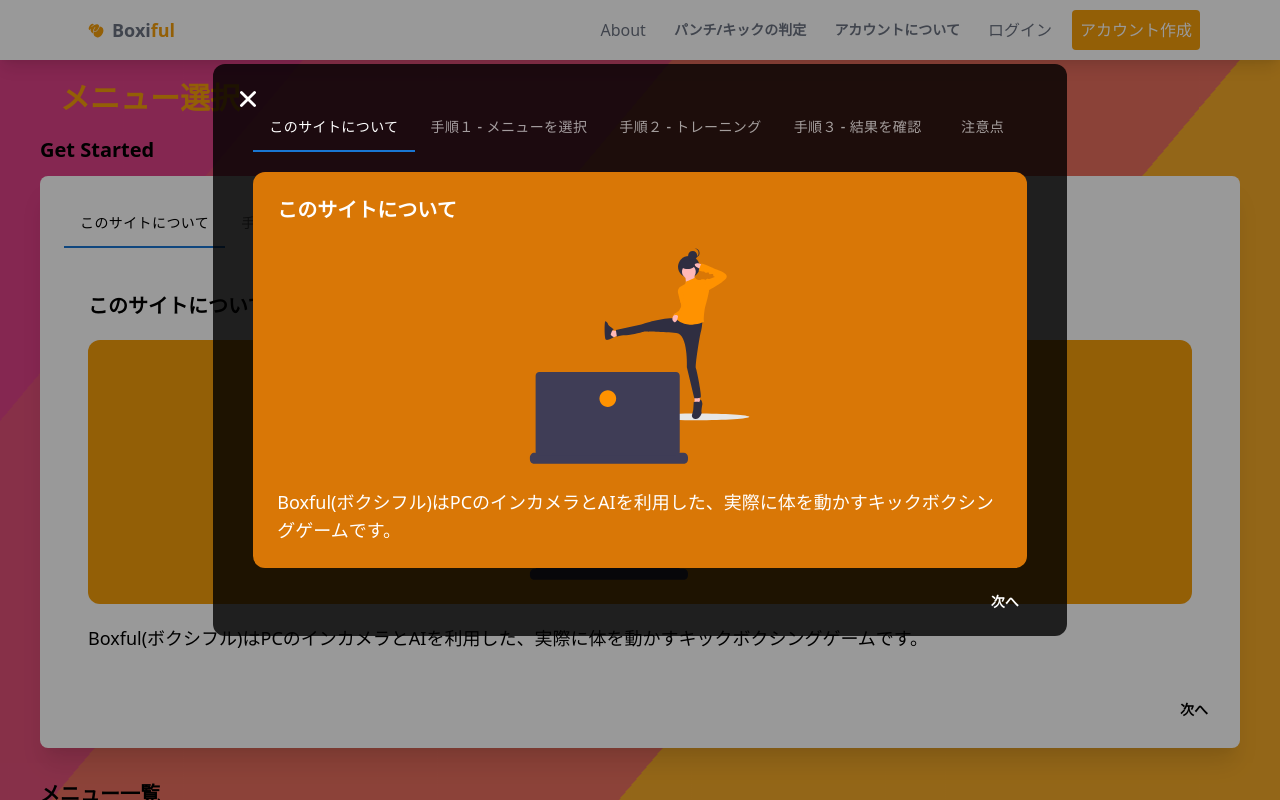
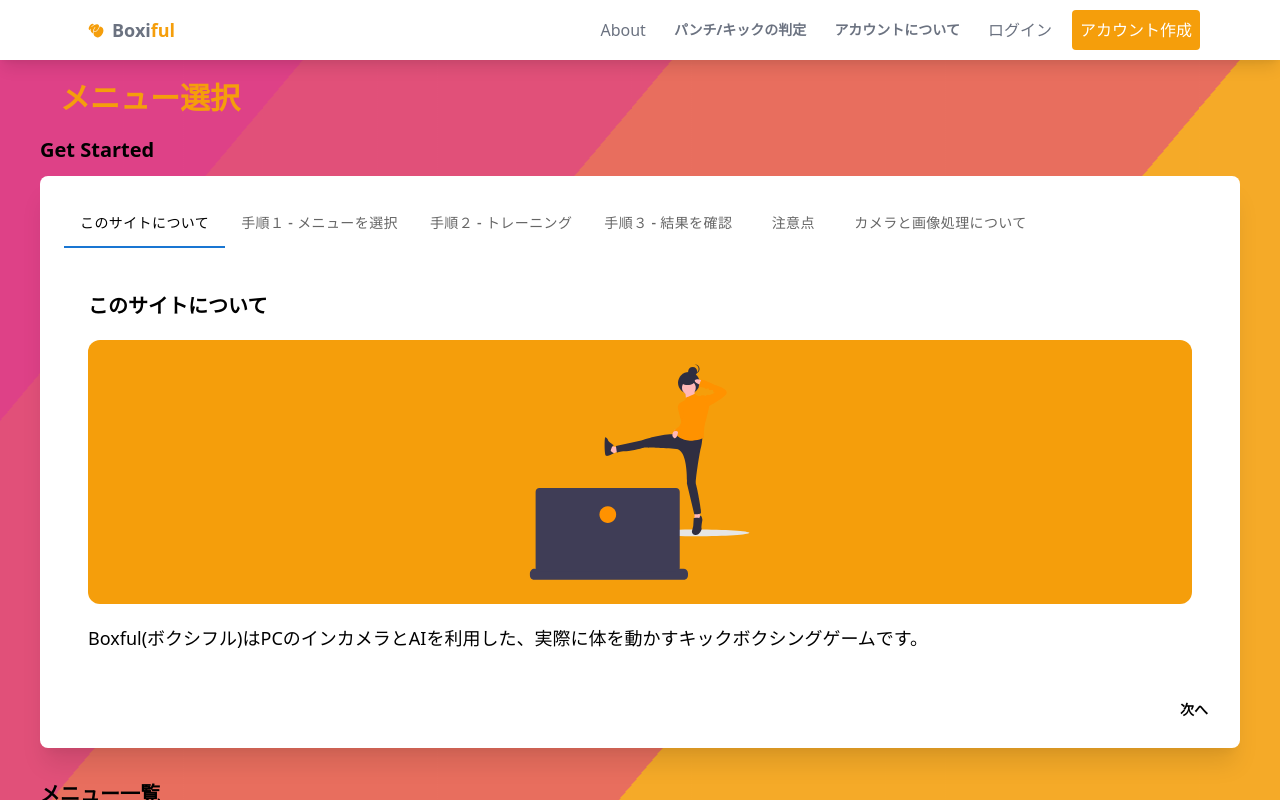
Before and after one commit to masato1230/boxiful, a React (Create React App) app: page / in a window 1280 px wide. Shown: the top 800 px of the page. Built offline with nearby package versions, Linux system fonts and the light colour scheme; what @mediapipe/pose would draw is missing.

Commit message:
Remove auto pop up

```diff
--- a/src/components/Header.tsx
+++ b/src/components/Header.tsx
@@ -37,14 +37,14 @@ const Header = () => {
     setIsShowAccountManageDesc(true);
   };
 
-  // Show description modal if use is not logged in
-  useEffect(() => {
-    if (!isLoggedIn && history.location.pathname === '/') {
-      setIsShowDescriptions(true);
-    } else {
-      setIsShowDescriptions(false);
-    }
-  }, [isLoggedIn]);
+  // // Show description modal if use is not logged in
+  // useEffect(() => {
+  //   if (!isLoggedIn && history.location.pathname === '/') {
+  //     setIsShowDescriptions(true);
+  //   } else {
+  //     setIsShowDescriptions(false);
+  //   }
+  // }, [isLoggedIn]);
 
   return (
     <React.Fragment>
```
